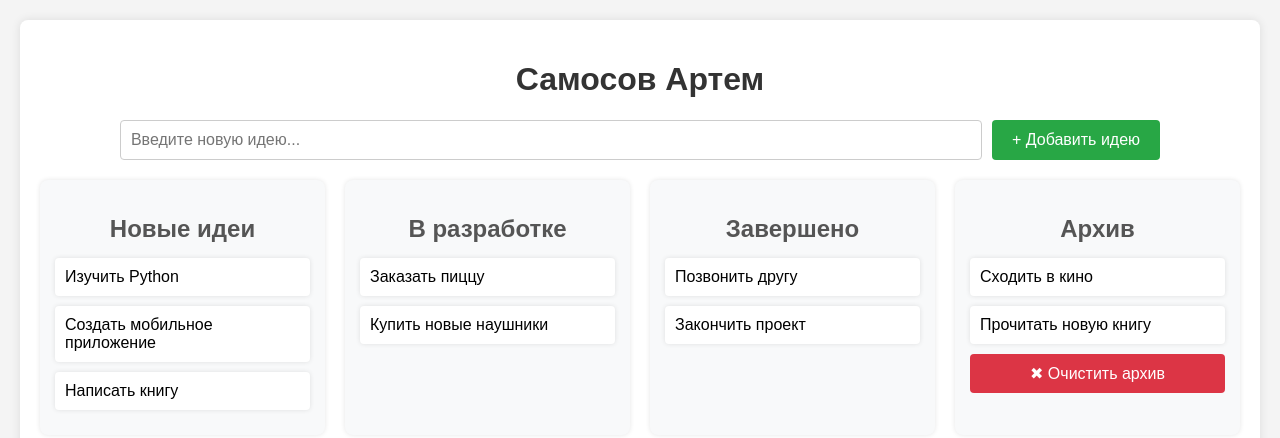
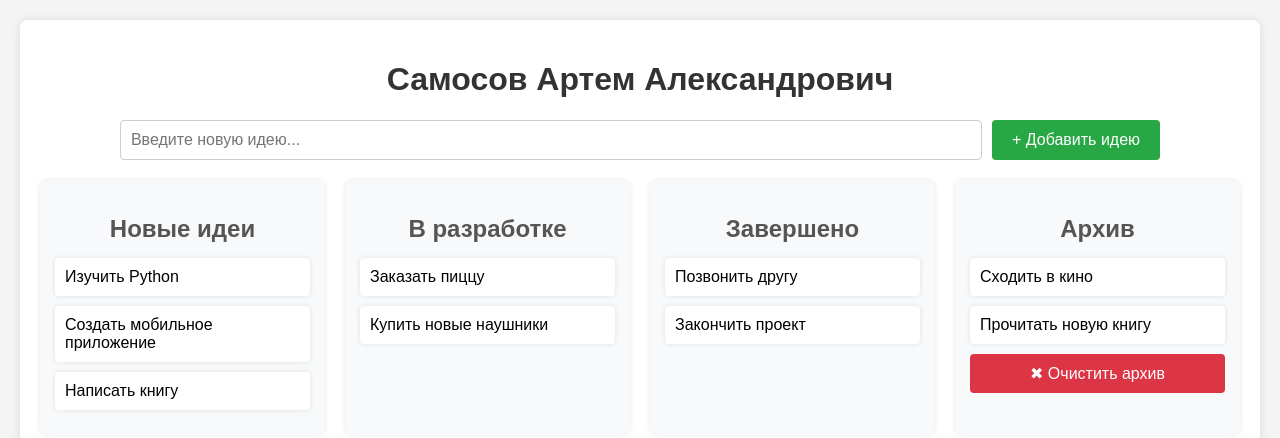
Before and after one commit to pemponce/web, a plain HTML site: page index.html in a window 1280 px wide. Drawn offline with Linux system fonts and the light colour scheme; a script that the page names is missing.

Commit message:
Update index.html

```diff
--- a/index.html
+++ b/index.html
@@ -9,7 +9,7 @@
 <body>
 
 <div class="container">
-    <h1 class="title">Самосов Артем</h1>
+    <h1 class="title">Самосов Артем Александрович</h1>
 
     <div class="idea-input">
         <input type="text" id="ideaInput" placeholder="Введите новую идею..." />
```
